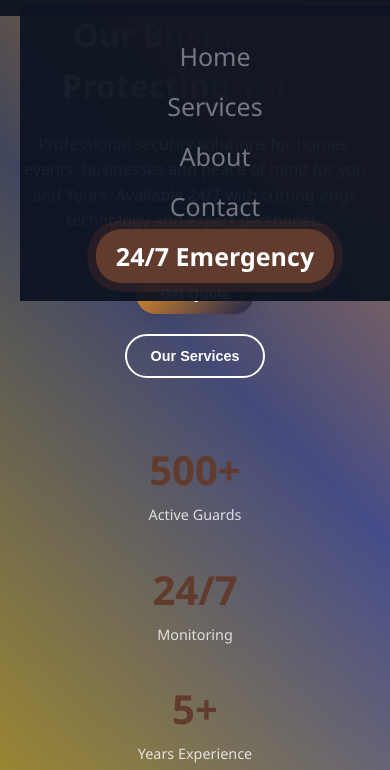
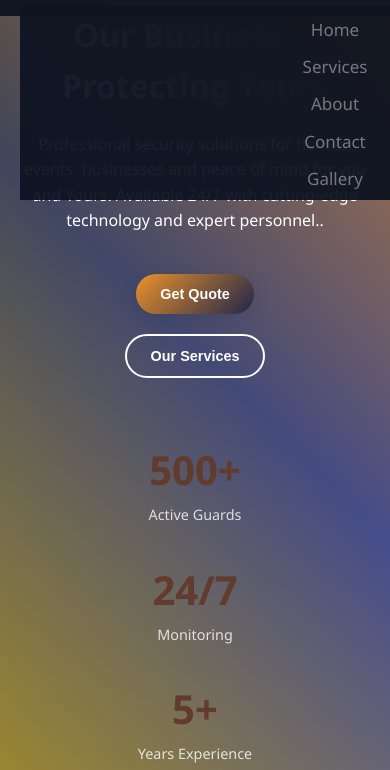
Before and after one commit to amsterdam2406/fotascoupdatedpage, a website built with Vite: page home.html in a window 390 px wide. Both pictures are taken after a click on the element 357 px from the left and 45 px from the top of the page. Shown: the part 74-844 px from the top of the page. Built offline with nearby package versions, Linux system fonts and the light colour scheme.

Commit message:
Add files via upload

```diff
--- a/home.css
+++ b/home.css
@@ -128,14 +128,6 @@ body {
     background: rgba(255, 107, 53, 0.1);
 }
 
-.emergency-btn {
-    background: var(--accent-color) !important;
-    color: white !important;
-    padding: 10px 20px !important;
-    border-radius: 25px !important;
-    font-weight: 600;
-    animation: pulse 2s infinite;
-}
 
 @keyframes pulse {
     0% { box-shadow: 0 0 0 0 rgba(255, 107, 53, 0.7); }
@@ -634,6 +626,10 @@ body {
         cursor: pointer;
     }
 
+    /* .hamburger{
+        margin-top: 2rem;
+    } */
+
     .close{
         font-size: x-large;
         font-weight: 700;
@@ -650,16 +646,32 @@ body {
 
   .nav-menu {
     position: fixed;
-    top: 80px;
+    top: 5rem;
     flex-direction: column;
-    background: rgba(13, 20, 33, 0.95);
+    background-color: rgba(13, 20, 33, 0.95);
     width: 100%;
     text-align: center;
-    padding: 20px 0;
+    padding-left: 15rem;
     display: none;
-    height: 35vh;
-    font-size: 25px;
+    height: 23vh;
+    font-size: 17px;
+    margin-right: 27rem;
   }
+
+
+  /* .nav-menu {
+  rgba(13, 20, 33, 0.95);
+    position: fixed;
+    top: 5rem;
+    flex-direction: column;
+    background: rgba(1, 73, 207, 0.95);
+    text-align: center;
+    display: none;
+    height: 25vh;
+    font-size: 15px;
+    margin-left: 27rem;
+  } */
+
 
 
     .nav-menu.active {
--- a/home.html
+++ b/home.html
@@ -38,7 +38,7 @@
                     <a href="#contact" class="nav-link">Contact</a>
                 </li>
                 <li class="nav-item">
-                    <a href="#contact" class="nav-link emergency-btn">24/7 Emergency</a>
+                    <a href="gallery.html#gallery" class="nav-link">Gallery</a>
                 </li>
             </ul>
             <div class="hamburger">
@@ -56,7 +56,7 @@
             <h1 class="hero-title">Our Business is Protecting Yours</h1>
             <p class="hero-subtitle">Professional security solutions for homes, events, businesses and peace of mind for you and Yours. Available 24/7 with cutting-edge technology and expert personnel..</p>
             <div class="hero-buttons">
-                <a href="home.html#contact">
+                <a href="home.html#contactForm">
                 <button class="btn btn-primary">Get Quote</button>
                 </a>
                 <a href="service.html#service">
@@ -155,8 +155,13 @@
                     <div class="contact-item">
                         <i class="fas fa-map-marker-alt"></i>
                         <div>
-                            <h4>Visit Our Office</h4>
-                            <p>2 Ogunji street, Ilupeju, Lagos Nigeria</p>
+                            <h4>Visit Our Offices</h4>
+                            <p>No. 2 Ogunji street, Ilupeju, Lagos Nigeria.</p>
+                            <p>Plot 1060, Paradise Estate, <br>
+                                Adamu Aliero cresent, <br>
+                                Off Edwin Clark Street,
+                                Guzape Abuja.
+                            </p>
                         </div>
                     </div>
                     <div class="contact-item">
```
Also changed, not shown: 1 other file.
